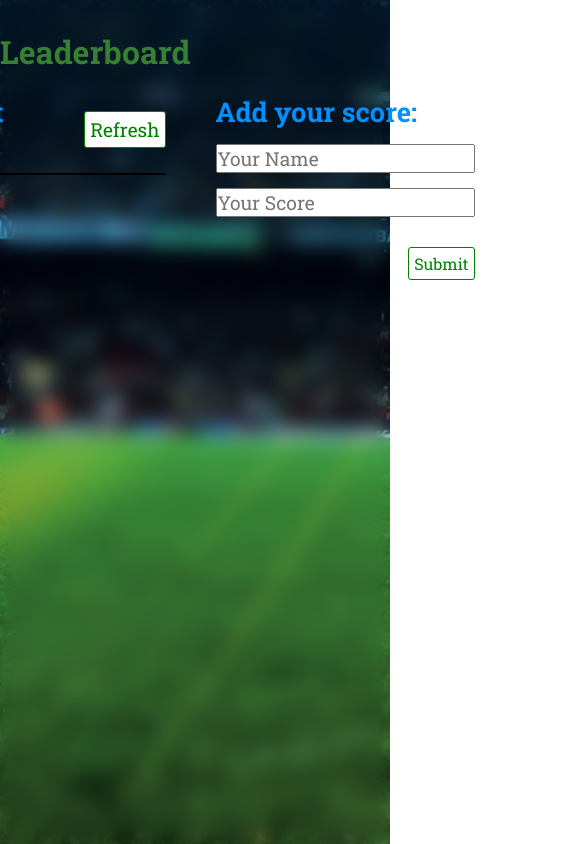
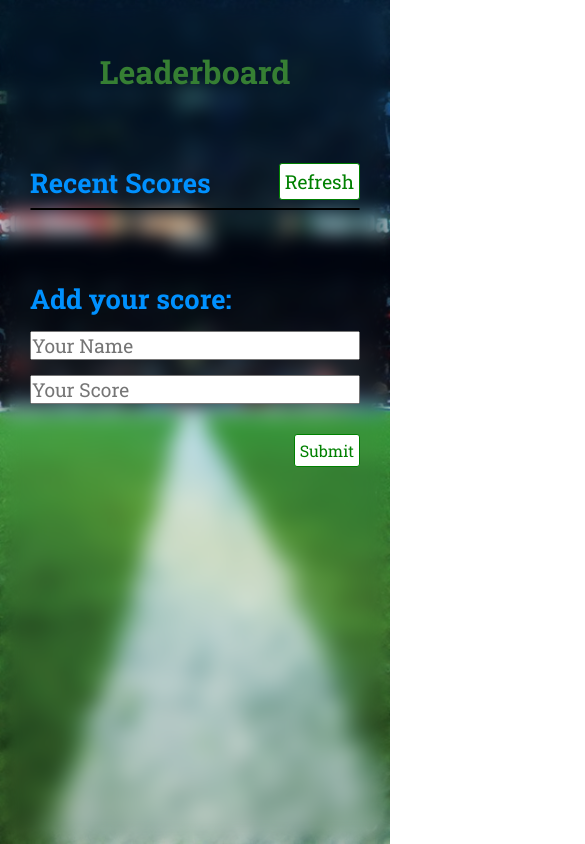
Before and after one commit to dev89s/leaderboard, a website built with webpack: page src/index.html in a window 390 px wide. Shown: the whole page, 585 px wide, since content can reach past the window. Built offline with nearby package versions, Linux system fonts and the light colour scheme; no server answers.

Commit message:
Style Changes

```diff
--- a/src/index.html
+++ b/src/index.html
@@ -3,6 +3,8 @@
 
 <head>
   <meta charset="UTF-8">
+  <meta http-equiv="X-UA-Compatible" content="IE=edge">
+  <meta name="viewport" content="width=device-width, initial-scale=1.0">
   <link href="https://fonts.googleapis.com/css2?family=Roboto+Slab:wght@300;400;500;700&display=swap" rel="stylesheet">
   <title>Leaderboard</title>
 </head>
--- a/src/style.css
+++ b/src/style.css
@@ -36,21 +36,25 @@ input[type='button']:hover {
 div.background {
   background-image: url(/src/img/fb-background.jpg);
   height: 100vh;
+  background-size: cover;
+  background-position: center;
+  background-repeat: no-repeat;
 }
 
 div.background-blur {
   backdrop-filter: blur(10px);
-  height: 100vh;
+  height: 100%;
 }
 
 div.header-container {
   display: flex;
+  justify-content: center;
+  align-items: center;
 }
 
 h1.title {
+  display: flex;
   color: #367f33;
-  min-width: 600px;
-  margin: 0 auto;
   margin-top: 30px;
 }
 
@@ -67,7 +71,6 @@ section.recent-score {
   display: flex;
   gap: 8px;
   margin-top: 20px;
-  min-width: 250px;
   flex-direction: column;
 }
 
@@ -81,6 +84,7 @@ div.score-header {
 h2.score-list-title {
   font-size: 1.7em;
   color: rgb(0, 145, 255);
+  margin-right: 30px;
 }
 
 ul.score-list {
@@ -135,3 +139,19 @@ input#submit-score {
   align-self: flex-end;
   font-size: 1em;
 }
+
+/* ---- Mobile view ---- */
+
+@media screen and (max-width: 500px) {
+  div.board {
+    flex-direction: column;
+    padding: 0 30px;
+  }
+
+  h1.title {
+    display: flex;
+    margin: 0;
+    padding: 50px 30px;
+    min-width: 0;
+  }
+}
```
Also changed, not shown: dist/index.html, dist/main.js.
